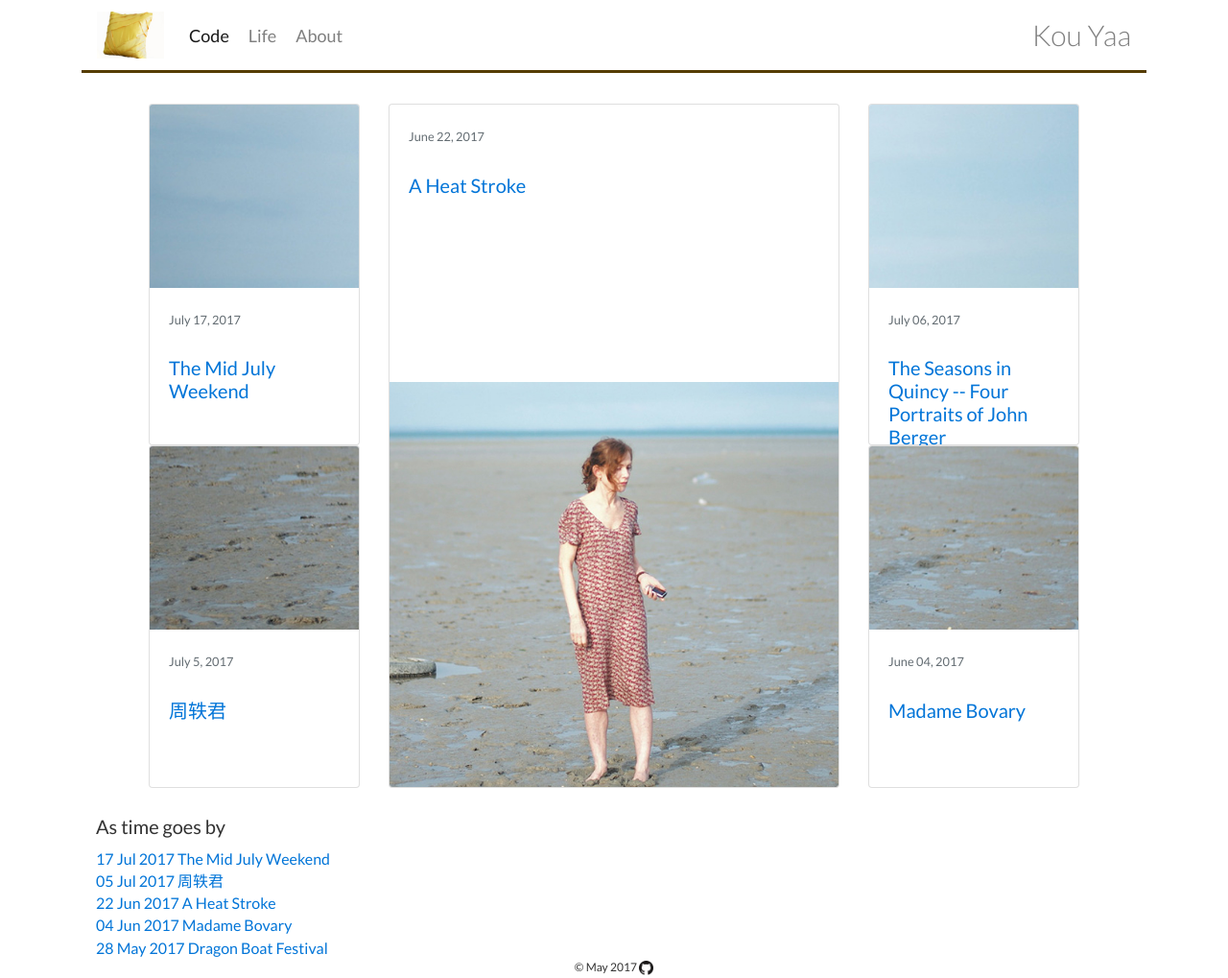
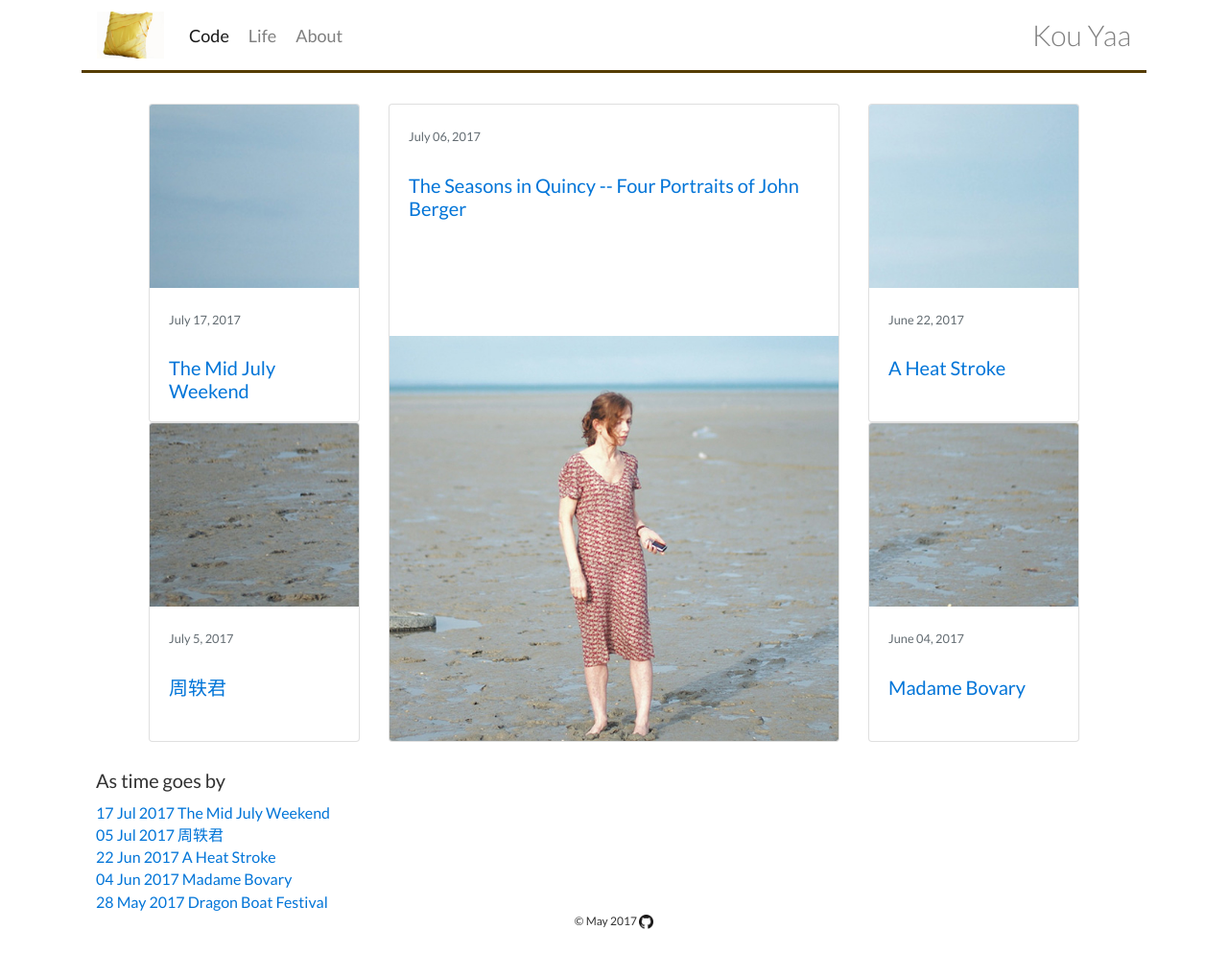
Before and after one commit to yinkouya/yinkouya.github.io, a Jekyll site: the page built from life.html, in a window 1280 px wide. Shown: the whole page at 96% size. Built offline with Jekyll 4.4.1, drawn with Linux system fonts in a browser that asks for light colours; nearby versions of some CDN libraries; after the commit the page ends 971 px from its top, so only the background shows below that.

Commit message:
Update life.html

```diff
--- a/life.html
+++ b/life.html
@@ -23,8 +23,8 @@ layout: default
   <div class="col-sm-6">
     <div class="card h-100">
       <div class="card-block">
-        <p class="card-text"><small class="text-muted">June 22, 2017</small></p>
-        <a href="{{ site.baseurl }}/life/A-Heat-Stroke.html"><h4 class="card-title">A Heat Stroke</h4></a>
+        <p class="card-text"><small class="text-muted">July 06, 2017</small></p>
+        <a href="{{ site.baseurl }}/life/The-Seasons-in-Quincy.html"><h4 class="card-title">The Seasons in Quincy -- Four Portraits of John Berger</h4></a>
       </div>
       <img class="card-img-bottom img-fluid" src="img/middle.jpg" alt="Card image cap">
     </div>
@@ -34,8 +34,8 @@ layout: default
     <div class="card h-50">
       <img class="card-img-top img-fluid" src="img/topright.jpg" alt="Card image cap">
       <div class="card-block">
-        <p class="card-text"><small class="text-muted">July 06, 2017</small></p>
-        <a href="{{ site.baseurl }}/life/The-Seasons-in-Quincy.html"><h4 class="card-title">The Seasons in Quincy -- Four Portraits of John Berger</h4></a>
+        <p class="card-text"><small class="text-muted">June 22, 2017</small></p>
+        <a href="{{ site.baseurl }}/life/A-Heat-Stroke.html"><h4 class="card-title">A Heat Stroke</h4></a>
       </div>
     </div>
     <div class="card h-50">
```
